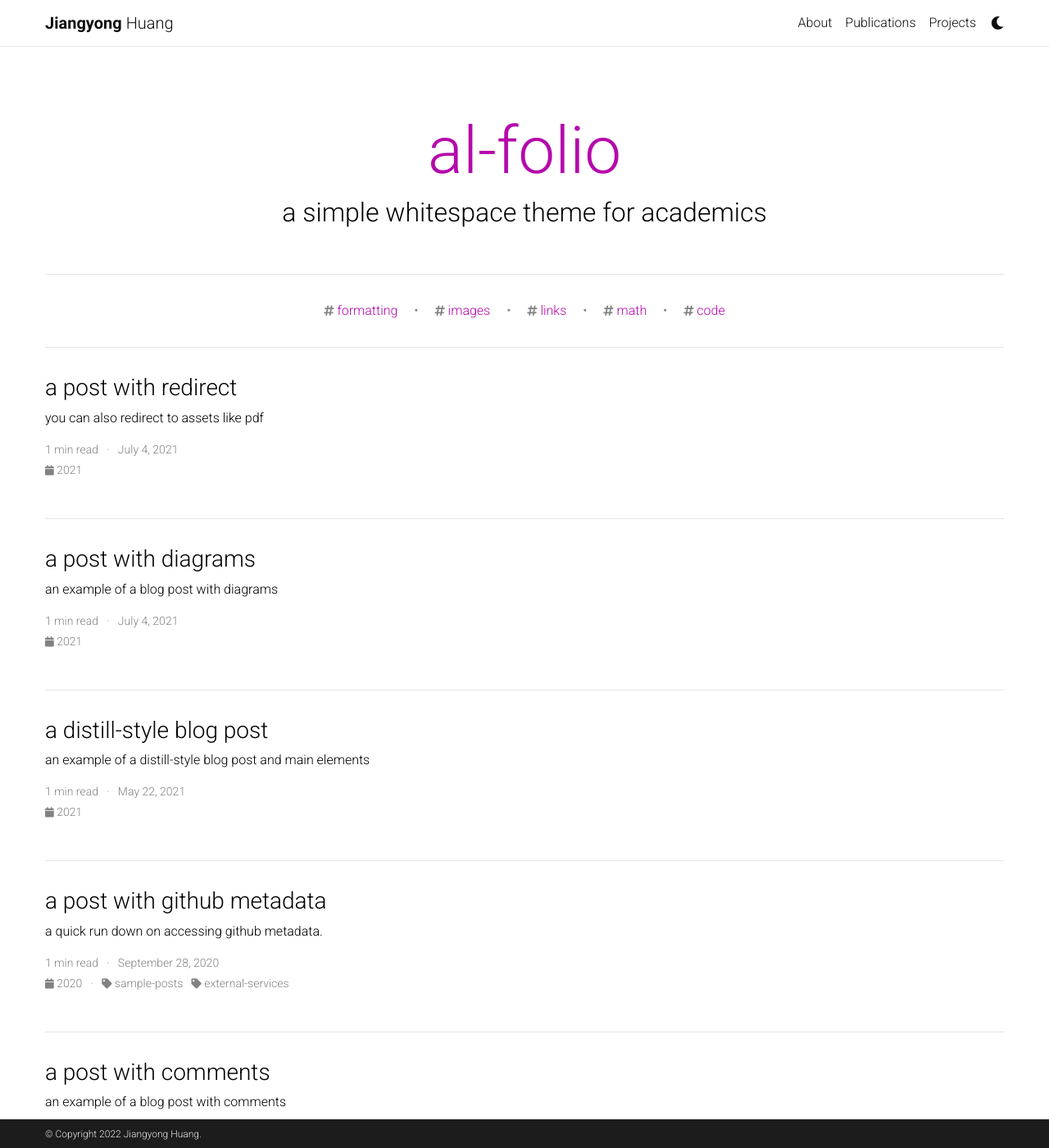
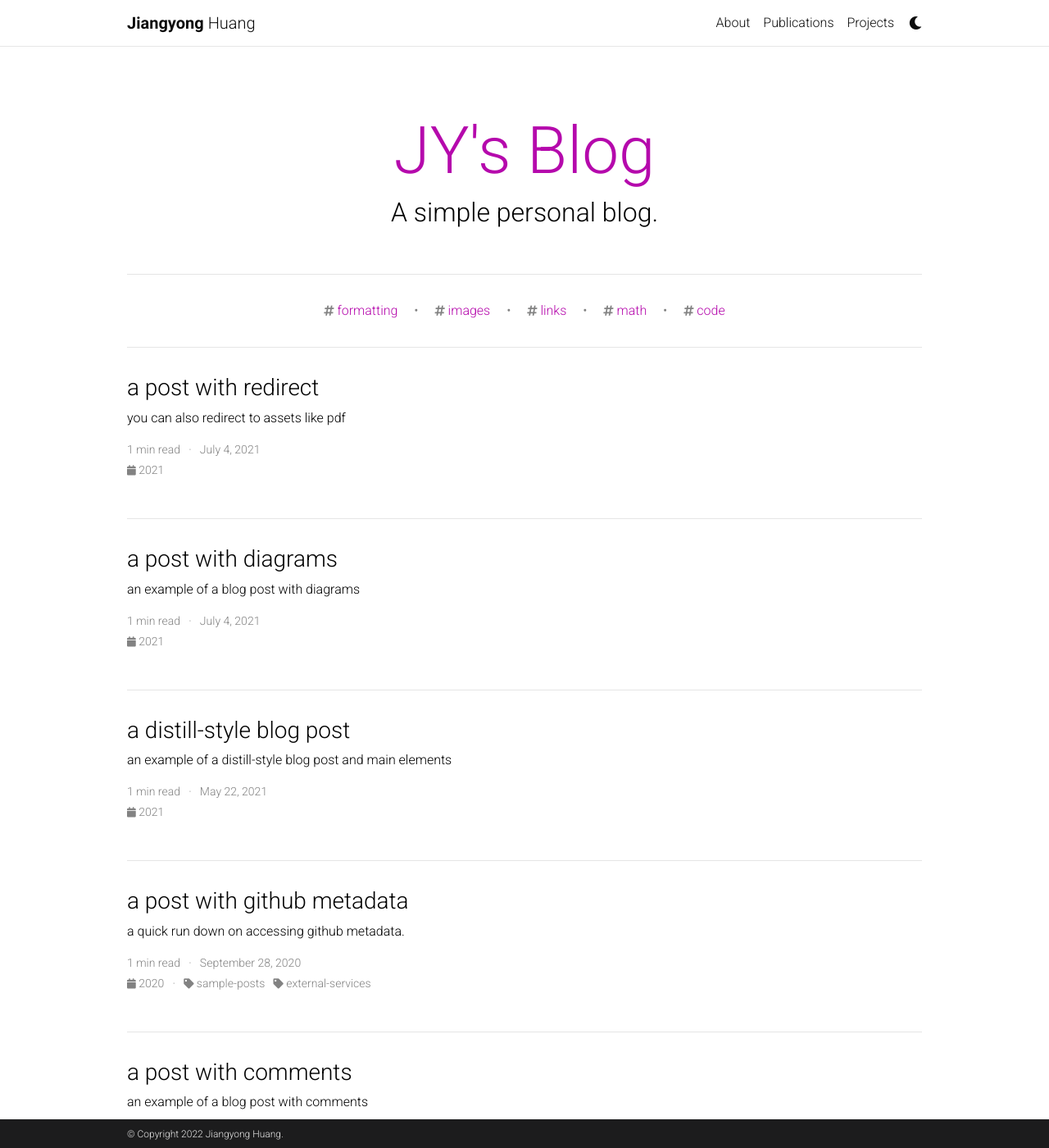
Before and after one commit to huangjy-pku/huangjy-pku.github.io, a Jekyll site: the page built from blog/index.html, in a window 1280 px wide and 1400 px high. Shown: the whole window at 82% size. Built offline with Jekyll 4.4.1, drawn with Linux system fonts in a browser that asks for light colours; the list of posts is cut into pages by our own code; comment, search, counter and statistics services are not loaded; a style sheet for code colours, icons or effects is not loaded.

Commit message:
minor trial about appearance

```diff
--- a/_config.yml
+++ b/_config.yml
@@ -51,7 +51,7 @@ navbar_fixed: true
 footer_fixed: true
 
 # Dimensions
-max_width: 1200px
+max_width: 1000px
 
 # TODO: add layout settings (single page vs. multi-page)
 
@@ -103,9 +103,9 @@ bing_site_verification:  # out your bing-site-verification ID (Bing Webmaster)
 # Blog
 # -----------------------------------------------------------------------------
 
-blog_name: al-folio # blog_name will be displayed in your blog page
-blog_nav_title: blog # your blog must have a title for it to be displayed in the nav bar
-blog_description: a simple whitespace theme for academics
+blog_name: JY's Blog   # blog_name will be displayed in your blog page
+blog_nav_title: Blog   # your blog must have a title for it to be displayed in the nav bar
+blog_description: A simple personal blog.
 permalink: /blog/:year/:title/
 
 # Pagination
@@ -137,8 +137,8 @@ collections:
     output: true
     permalink: /projects/:path/
 
-news_scrollable: true # adds a vertical scroll bar if there are more than 3 news items
-news_limit: 5 # leave blank to include all the news in the `_news` folder
+news_scrollable: false   # adds a vertical scroll bar if there are more than 3 news items
+news_limit:    # leave blank to include all the news in the `_news` folder
 
 # -----------------------------------------------------------------------------
 # Jekyll settings
@@ -223,8 +223,8 @@ display_tags: ['formatting', 'images', 'links', 'math', 'code'] # this tags will
 
 scholar:
 
-  last_name: Einstein
-  first_name: [Albert, A.]
+  last_name: Huang
+  first_name: Jiangyong
 
   style: apa
   locale: en
--- a/_includes/selected_papers.html
+++ b/_includes/selected_papers.html
@@ -1,5 +1,6 @@
 
           <div class="publications">
-            <h2>selected publications</h2>
+            <h2>Publications</h2>
+            <p>Comming up soon.</p>
             {% bibliography -f papers -q @*[selected=true]* %}
           </div>
```
